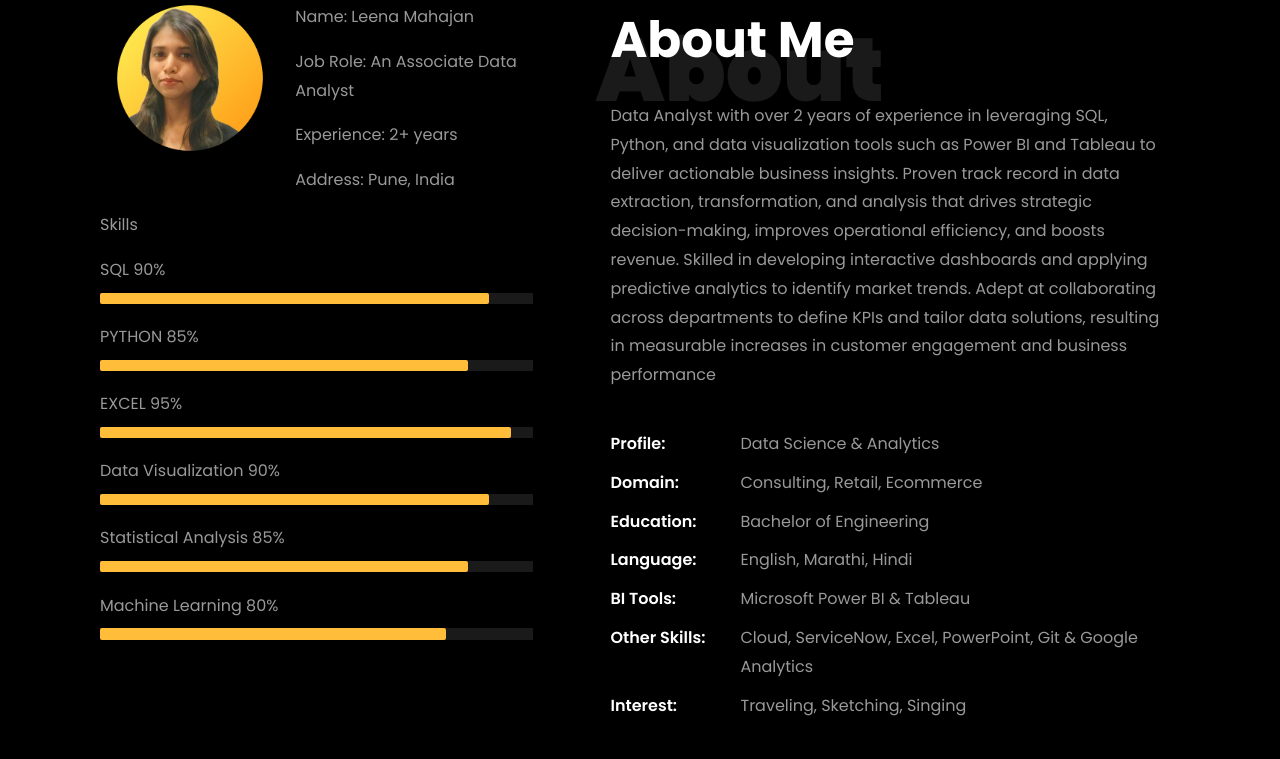
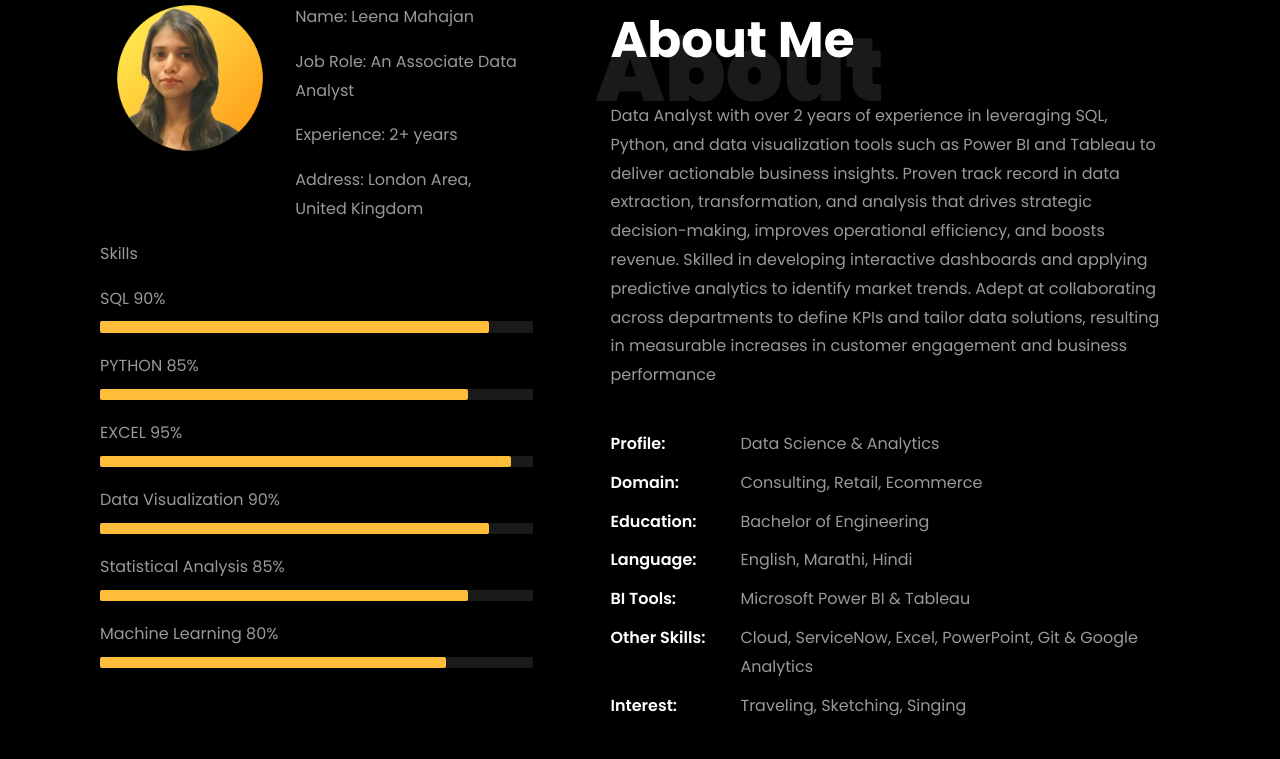
Before and after one commit to leena2899/leena2899.github.io, a plain HTML site: page index.html in a window 1280 px wide. Shown: the part 859-1618 px from the top of the page. Drawn offline with Linux system fonts and the light colour scheme; files whose address does not match are found by name.

Commit message:
Update index.html

```diff
--- a/index.html
+++ b/index.html
@@ -226,7 +226,7 @@
 										<p><span class="title-s">Name: </span> <span>Leena Mahajan</span></p>
 										<p><span class="title-s">Job Role: </span> <span>An Associate Data Analyst</span></p>
 										<p><span class="title-s">Experience: </span> <span>2+ years</span></p>
-										<p><span class="title-s">Address: </span> <span>Pune, India</span></p>
+										<p><span class="title-s">Address: </span> <span>London Area, United Kingdom</span></p>
 									  </div>
 									</div>
 								  </div>
@@ -559,7 +559,7 @@
           			<span class="icon-map-signs"></span>
           		</div>
           		<h3 class="mb-4">Address</h3>
-	            <p><a href="https://maps.app.goo.gl/PuTE8WsnDZD6oZ8C8" target="_blank" >Pune, India</a></p>
+	            <p><a href="https://maps.app.goo.gl/CKx5qEp32ExQMk4R7" >London Area, United Kingdom</a></p>
 	          </div>
           </div>
           <div class="col-md-6 col-lg-3 d-flex ftco-animate">
@@ -577,7 +577,7 @@
           			<span class="icon-paper-plane"></span>
           		</div>
           		<h3 class="mb-4">Email Address</h3>
-	            <p><a href="mailto:info@yoursite.com" target="_blank">leenamahajan4098@gmail.com</a></p>
+	            <p><a href="mailto:info@yoursite.com" target="_blank">lm114@kent.ac.uk</a></p>
 	          </div>
           </div>
           <div class="col-md-6 col-lg-3 d-flex ftco-animate">
```
